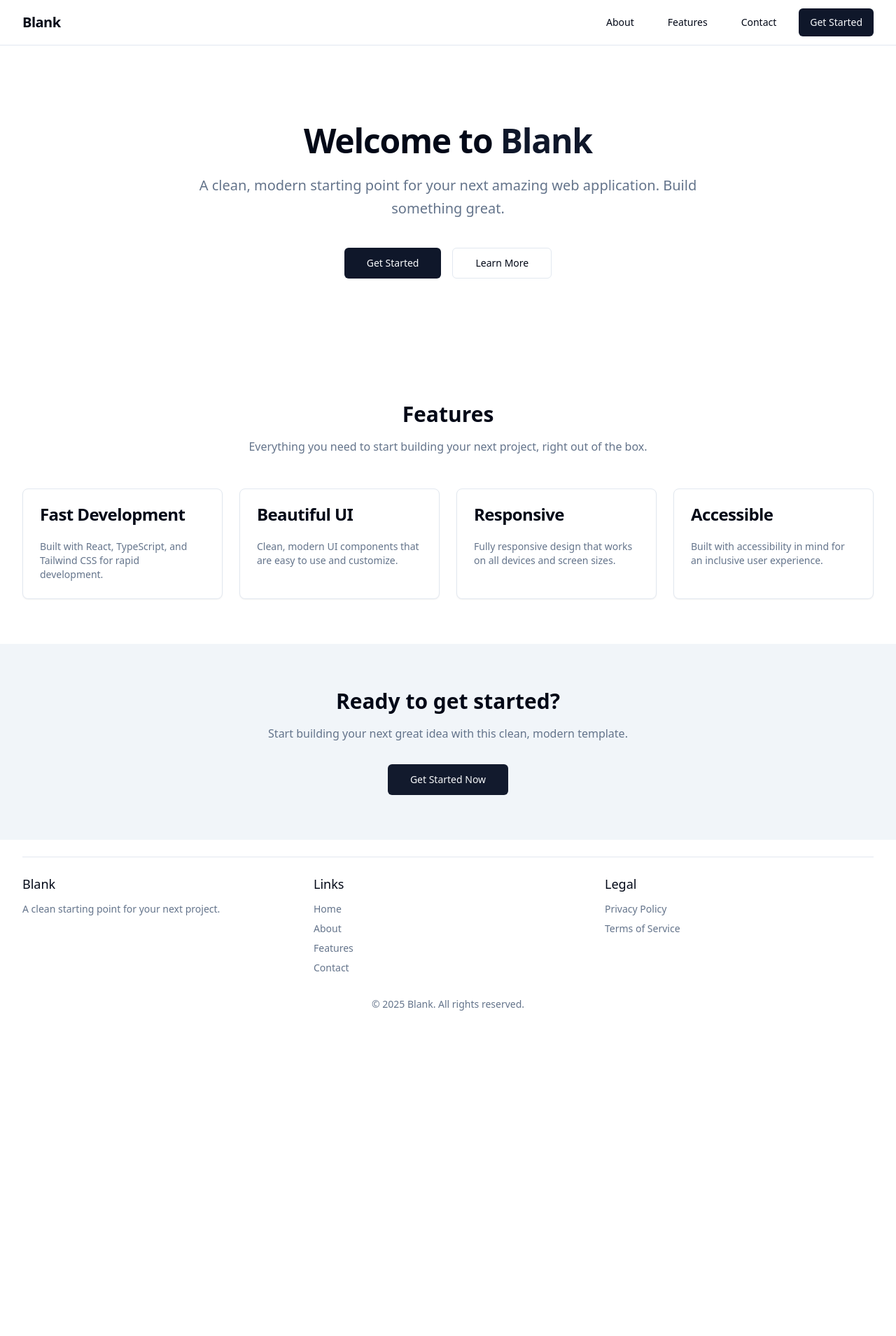
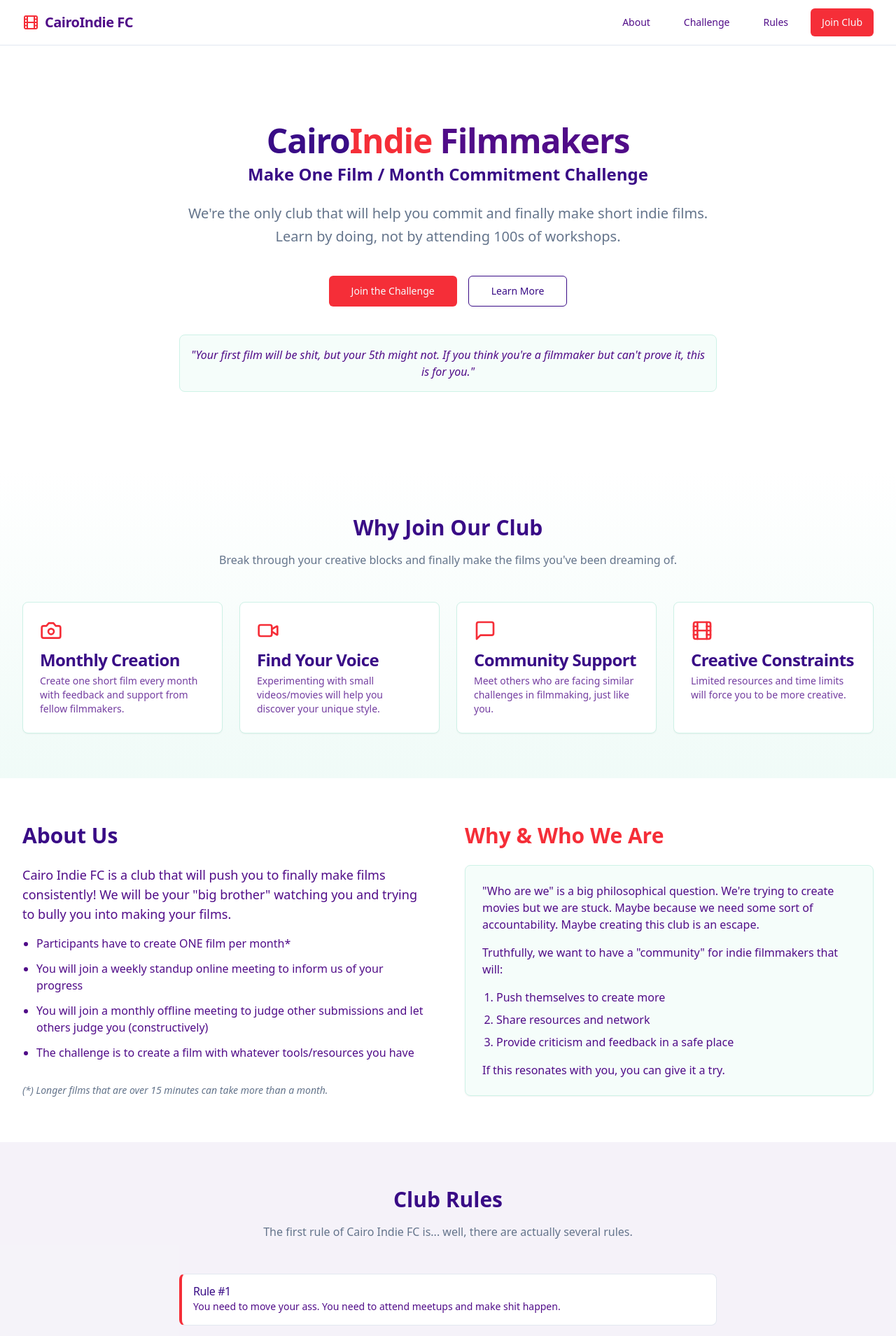
Before and after one commit to MichaelKMalak/cairo-indie, a React (Vite) app: page / in a window 1280 px wide. Shown: the top 1909 px of the page at 70% size. Before the commit the page ends 1469 px from the top, so only its background shows below. Built offline with nearby package versions, Linux system fonts and the light colour scheme.

Commit message:
Refactor: Apply new color scheme and content
Update the application's color scheme with the provided hex codes and incorporate the "Cairo.Indie Filmmakers" content.

```diff
--- /dev/null
+++ b/src/components/About.tsx
@@ -0,0 +1,52 @@
+
+import { Card, CardContent } from "@/components/ui/card";
+
+const About = () => {
+  return (
+    <section id="about" className="py-16 container">
+      <div className="grid grid-cols-1 lg:grid-cols-2 gap-12">
+        <div>
+          <h2 className="text-3xl font-bold mb-6 text-[#390c86]">About Us</h2>
+          <p className="mb-4 text-lg">
+            Cairo Indie FC is a club that will push you to finally make films consistently!
+            We will be your "big brother" watching you and trying to bully you into making your films.
+          </p>
+          <ul className="space-y-3 list-disc pl-5 mb-8">
+            <li>Participants have to create ONE film per month*</li>
+            <li>You will join a weekly standup online meeting to inform us of your progress</li>
+            <li>You will join a monthly offline meeting to judge other submissions and let others judge you (constructively)</li>
+            <li>The challenge is to create a film with whatever tools/resources you have</li>
+          </ul>
+          <p className="text-sm italic text-muted-foreground">
+            (*) Longer films that are over 15 minutes can take more than a month.
+          </p>
+        </div>
+
+        <div>
+          <h2 className="text-3xl font-bold mb-6 text-[#f52e38]">Why & Who We Are</h2>
+          <Card className="bg-[#cef2e7]/20 border-[#cef2e7]">
+            <CardContent className="pt-6">
+              <p className="mb-4">
+                "Who are we" is a big philosophical question. We're trying to create movies but we are stuck.
+                Maybe because we need some sort of accountability. Maybe creating this club is an escape.
+              </p>
+              <p className="mb-4">
+                Truthfully, we want to have a "community" for indie filmmakers that will:
+              </p>
+              <ol className="list-decimal pl-5 space-y-2 mb-4">
+                <li>Push themselves to create more</li>
+                <li>Share resources and network</li>
+                <li>Provide criticism and feedback in a safe place</li>
+              </ol>
+              <p className="font-medium">
+                If this resonates with you, you can give it a try.
+              </p>
+            </CardContent>
+          </Card>
+        </div>
+      </div>
+    </section>
+  );
+};
+
+export default About;
--- /dev/null
+++ b/src/components/Apply.tsx
@@ -0,0 +1,65 @@
+
+import { Button } from "@/components/ui/button";
+import { Input } from "@/components/ui/input";
+import { RadioGroup, RadioGroupItem } from "@/components/ui/radio-group";
+
+const Apply = () => {
+  return (
+    <section id="apply" className="py-16 container">
+      <div className="max-w-xl mx-auto">
+        <div className="text-center mb-8">
+          <h2 className="text-3xl font-bold mb-4 text-[#390c86]">Who Can Apply</h2>
+          <p className="text-muted-foreground">
+            Do you have a camera? If not, do you have a smartphone? If not, maybe you shouldn't apply.
+            If you can take your camera and shoot a story, then you're good.
+          </p>
+        </div>
+
+        <form className="space-y-6 p-6 border rounded-lg shadow-sm bg-white">
+          <div className="space-y-2">
+            <label htmlFor="name" className="block font-medium">Full Name</label>
+            <Input id="name" placeholder="Your name" />
+          </div>
+
+          <div className="space-y-2">
+            <label htmlFor="email" className="block font-medium">Email Address</label>
+            <Input id="email" type="email" placeholder="your@email.com" />
+          </div>
+
+          <div className="space-y-2">
+            <label className="block font-medium mb-2">Do you have equipment to shoot?</label>
+            <RadioGroup defaultValue="smartphone">
+              <div className="flex items-center space-x-2">
+                <RadioGroupItem value="camera" id="camera" />
+                <label htmlFor="camera">I have a camera</label>
+              </div>
+              <div className="flex items-center space-x-2">
+                <RadioGroupItem value="smartphone" id="smartphone" />
+                <label htmlFor="smartphone">I will use my smartphone</label>
+              </div>
+              <div className="flex items-center space-x-2">
+                <RadioGroupItem value="other" id="other" />
+                <label htmlFor="other">I have other equipment</label>
+              </div>
+            </RadioGroup>
+          </div>
+
+          <div className="space-y-2">
+            <label htmlFor="why" className="block font-medium">Why do you want to join?</label>
+            <textarea
+              id="why"
+              className="w-full p-2 border rounded-md min-h-[100px]"
+              placeholder="Tell us why you want to join Cairo Indie FC...">
+            </textarea>
+          </div>
+
+          <Button type="submit" className="w-full bg-[#f52e38] hover:bg-[#f52e38]/90">
+            Submit Application
+          </Button>
+        </form>
+      </div>
+    </section>
+  );
+};
+
+export default Apply;
--- a/src/components/CTA.tsx
+++ b/src/components/CTA.tsx
@@ -3,14 +3,22 @@ import { Button } from "@/components/ui/button";
 
 const CTA = () => {
   return (
-    <section className="bg-muted py-16">
+    <section className="py-16 bg-[#390c86] text-white">
       <div className="container">
         <div className="max-w-3xl mx-auto text-center">
-          <h2 className="text-3xl font-bold mb-4">Ready to get started?</h2>
-          <p className="text-muted-foreground mb-8 max-w-xl mx-auto">
-            Start building your next great idea with this clean, modern template.
+          <h2 className="text-3xl font-bold mb-4">Ready to Start Creating?</h2>
+          <p className="mb-8 max-w-xl mx-auto opacity-90">
+            Stop thinking about making films and actually make them. Join our community of indie filmmakers committed to creating one film per month.
           </p>
-          <Button size="lg" className="animate-pulse-soft">Get Started Now</Button>
+          <div className="p-6 bg-white/10 backdrop-blur-sm rounded-lg mb-8">
+            <p className="italic text-lg mb-4">
+              "You can get stuck in life but not in making films with CairoIndie FC"
+            </p>
+            <p className="text-sm opacity-75">The club for filmmakers who are ready to take action</p>
+          </div>
+          <Button size="lg" className="bg-[#f52e38] hover:bg-[#f52e38]/80 text-white animate-pulse-soft">
+            Join the Challenge
+          </Button>
         </div>
       </div>
     </section>
--- a/src/components/Features.tsx
+++ b/src/components/Features.tsx
@@ -1,43 +1,49 @@
 
 import { Card, CardContent, CardDescription, CardHeader, CardTitle } from "@/components/ui/card";
+import { Camera, Video, MessageSquare, Film } from "lucide-react";
 
 const features = [
   {
-    title: "Fast Development",
-    description: "Built with React, TypeScript, and Tailwind CSS for rapid development.",
+    title: "Monthly Creation",
+    description: "Create one short film every month with feedback and support from fellow filmmakers.",
+    icon: Camera,
   },
   {
-    title: "Beautiful UI",
-    description: "Clean, modern UI components that are easy to use and customize.",
+    title: "Find Your Voice",
+    description: "Experimenting with small videos/movies will help you discover your unique style.",
+    icon: Video,
   },
   {
-    title: "Responsive",
-    description: "Fully responsive design that works on all devices and screen sizes.",
+    title: "Community Support",
+    description: "Meet others who are facing similar challenges in filmmaking, just like you.",
+    icon: MessageSquare,
   },
   {
-    title: "Accessible",
-    description: "Built with accessibility in mind for an inclusive user experience.",
+    title: "Creative Constraints",
+    description: "Limited resources and time limits will force you to be more creative.",
+    icon: Film,
   },
 ];
 
 const Features = () => {
   return (
-    <section className="py-16 container">
+    <section className="py-16 container bg-gradient-to-b from-white to-[#cef2e7]/30">
       <div className="text-center mb-12">
-        <h2 className="text-3xl font-bold mb-4">Features</h2>
+        <h2 className="text-3xl font-bold mb-4 text-[#390c86]">Why Join Our Club</h2>
         <p className="text-muted-foreground max-w-2xl mx-auto">
-          Everything you need to start building your next project, right out of the box.
+          Break through your creative blocks and finally make the films you've been dreaming of.
         </p>
       </div>
 
       <div className="grid grid-cols-1 md:grid-cols-2 lg:grid-cols-4 gap-6">
         {features.map((feature, index) => (
-          <Card key={index} className="border transition-all hover:shadow-md">
-            <CardHeader>
-              <CardTitle>{feature.title}</CardTitle>
+          <Card key={index} className="border border-[#cef2e7] transition-all hover:shadow-md bg-white">
+            <CardHeader className="pb-2">
+              <feature.icon className="h-8 w-8 mb-2 text-[#f52e38]" />
+              <CardTitle className="text-[#390c86]">{feature.title}</CardTitle>
             </CardHeader>
             <CardContent>
-              <CardDescription>{feature.description}</CardDescription>
+              <CardDescription className="text-foreground/80">{feature.description}</CardDescription>
             </CardContent>
           </Card>
         ))}
--- a/src/components/Footer.tsx
+++ b/src/components/Footer.tsx
@@ -1,61 +1,59 @@
 
 import { Separator } from "@/components/ui/separator";
+import { Film } from "lucide-react";
 
 const Footer = () => {
   return (
-    <footer className="bg-background py-6 mt-auto">
+    <footer className="bg-[#390c86] text-white py-10 mt-auto">
       <div className="container">
-        <Separator className="mb-6" />
+        <div className="flex flex-col md:flex-row items-center justify-between mb-8">
+          <div className="flex items-center gap-2 mb-4 md:mb-0">
+            <Film className="h-6 w-6 text-[#f52e38]" />
+            <span className="text-xl font-bold tracking-tight">CairoIndie FC</span>
+          </div>
+          <div className="flex gap-6">
+            <a href="#" className="hover:text-[#cef2e7] transition">About</a>
+            <a href="#" className="hover:text-[#cef2e7] transition">Challenge</a>
+            <a href="#" className="hover:text-[#cef2e7] transition">Rules</a>
+            <a href="#" className="hover:text-[#cef2e7] transition">Apply</a>
+          </div>
+        </div>
+
+        <Separator className="mb-6 bg-white/20" />
+
         <div className="grid grid-cols-1 md:grid-cols-3 gap-8">
           <div>
-            <h3 className="text-lg font-medium mb-3">Blank</h3>
-            <p className="text-muted-foreground text-sm">
-              A clean starting point for your next project.
+            <h3 className="text-lg font-medium mb-3 text-[#cef2e7]">About</h3>
+            <p className="text-white/80 text-sm">
+              A community for indie filmmakers in Cairo committed to creating films consistently.
             </p>
           </div>
           <div>
-            <h3 className="text-lg font-medium mb-3">Links</h3>
-            <ul className="space-y-2 text-sm">
+            <h3 className="text-lg font-medium mb-3 text-[#cef2e7]">Contact</h3>
+            <ul className="space-y-2 text-sm text-white/80">
               <li>
-                <a href="#" className="text-muted-foreground hover:text-foreground transition">
-                  Home
+                <a href="mailto:info@cairoindie.fc" className="hover:text-white transition">
+                  info@cairoindie.fc
                 </a>
               </li>
               <li>
-                <a href="#" className="text-muted-foreground hover:text-foreground transition">
-                  About
-                </a>
-              </li>
-              <li>
-                <a href="#" className="text-muted-foreground hover:text-foreground transition">
-                  Features
-                </a>
-              </li>
-              <li>
-                <a href="#" className="text-muted-foreground hover:text-foreground transition">
-                  Contact
+                <a href="https://instagram.com/cairoindie.fc" className="hover:text-white transition">
+                  @cairoindie.fc
                 </a>
               </li>
             </ul>
           </div>
           <div>
-            <h3 className="text-lg font-medium mb-3">Legal</h3>
-            <ul className="space-y-2 text-sm">
-              <li>
-                <a href="#" className="text-muted-foreground hover:text-foreground transition">
-                  Privacy Policy
-                </a>
-              </li>
-              <li>
-                <a href="#" className="text-muted-foreground hover:text-foreground transition">
-                  Terms of Service
-                </a>
-              </li>
-            </ul>
+            <h3 className="text-lg font-medium mb-3 text-[#cef2e7]">Join Us</h3>
+            <p className="text-white/80 text-sm">
+              Monthly meetups in Cairo.
+              <br />
+              Weekly online check-ins.
+            </p>
           </div>
         </div>
-        <div className="mt-8 text-center text-sm text-muted-foreground">
-          <p>© {new Date().getFullYear()} Blank. All rights reserved.</p>
+        <div className="mt-8 text-center text-sm text-white/60">
+          <p>© {new Date().getFullYear()} Cairo Indie Filmmakers Club. All rights reserved.</p>
         </div>
       </div>
     </footer>
--- a/src/components/Hero.tsx
+++ b/src/components/Hero.tsx
@@ -5,15 +5,31 @@ const Hero = () => {
   return (
     <section className="py-20 md:py-28 container">
       <div className="max-w-3xl mx-auto text-center animate-fade-in">
-        <h1 className="text-4xl md:text-5xl font-bold tracking-tight mb-6">
-          Welcome to <span className="text-primary">Blank</span>
+        <h1 className="text-4xl md:text-5xl font-bold tracking-tight mb-2">
+          <span className="text-[#390c86]">Cairo</span>
+          <span className="text-[#f52e38]">Indie</span> Filmmakers
         </h1>
+        <h2 className="text-xl md:text-2xl font-bold mb-6 text-[#390c86]">
+          Make One Film / Month Commitment Challenge
+        </h2>
         <p className="text-xl text-muted-foreground mb-10 leading-relaxed">
-          A clean, modern starting point for your next amazing web application. Build something great.
+          We're the only club that will help you commit and finally make short indie films.
+          Learn by doing, not by attending 100s of workshops.
         </p>
         <div className="flex flex-wrap justify-center gap-4">
-          <Button size="lg">Get Started</Button>
-          <Button size="lg" variant="outline">Learn More</Button>
+          <Button size="lg" className="bg-[#f52e38] hover:bg-[#f52e38]/90">
+            Join the Challenge
+          </Button>
+          <Button size="lg" variant="outline" className="border-[#390c86] text-[#390c86]">
+            Learn More
+          </Button>
+        </div>
+
+        <div className="mt-10 p-4 bg-[#cef2e7]/20 rounded-lg border border-[#cef2e7] italic">
+          <p className="text-md">
+            "Your first film will be shit, but your 5th might not.
+            If you think you're a filmmaker but can't prove it, this is for you."
+          </p>
         </div>
       </div>
     </section>
--- a/src/components/Navbar.tsx
+++ b/src/components/Navbar.tsx
@@ -1,19 +1,22 @@
 
 import { Button } from "@/components/ui/button";
+import { Film } from "lucide-react";
 
 const Navbar = () => {
   return (
     <nav className="border-b bg-background/95 backdrop-blur supports-[backdrop-filter]:bg-background/60">
       <div className="container flex h-16 items-center justify-between">
         <div className="flex items-center gap-2">
-          <span className="text-xl font-semibold tracking-tight">Blank</span>
+          <Film className="h-6 w-6 text-[#f52e38]" />
+          <span className="text-xl font-bold tracking-tight">CairoIndie FC</span>
         </div>
-        <div className="flex items-center gap-4">
+        <div className="hidden md:flex items-center gap-4">
           <Button variant="ghost">About</Button>
-          <Button variant="ghost">Features</Button>
-          <Button variant="ghost">Contact</Button>
-          <Button>Get Started</Button>
+          <Button variant="ghost">Challenge</Button>
+          <Button variant="ghost">Rules</Button>
+          <Button className="bg-[#f52e38] hover:bg-[#f52e38]/90">Join Club</Button>
         </div>
+        <Button className="md:hidden bg-[#f52e38] hover:bg-[#f52e38]/90">Join</Button>
       </div>
     </nav>
   );
--- /dev/null
+++ b/src/components/Rules.tsx
@@ -0,0 +1,58 @@
+
+import { Alert, AlertDescription, AlertTitle } from "@/components/ui/alert";
+
+const Rules = () => {
+  return (
+    <section id="rules" className="py-16 bg-[#390c86]/5">
+      <div className="container">
+        <div className="text-center mb-12">
+          <h2 className="text-3xl font-bold mb-4 text-[#390c86]">Club Rules</h2>
+          <p className="text-muted-foreground max-w-2xl mx-auto">
+            The first rule of Cairo Indie FC is... well, there are actually several rules.
+          </p>
+        </div>
+
+        <div className="max-w-3xl mx-auto space-y-4">
+          <Alert className="border-l-4 border-l-[#f52e38]">
+            <AlertTitle className="text-[#390c86]">Rule #1</AlertTitle>
+            <AlertDescription>
+              You need to move your ass. You need to attend meetups and make shit happen.
+            </AlertDescription>
+          </Alert>
+
+          <Alert className="border-l-4 border-l-[#f52e38]">
+            <AlertTitle className="text-[#390c86]">Rule #2</AlertTitle>
+            <AlertDescription>
+              1 offline monthly meetup to judge people's hard work and let them judge you. 2 strikes and you're out.
+            </AlertDescription>
+          </Alert>
+
+          <Alert className="border-l-4 border-l-[#f52e38]">
+            <AlertTitle className="text-[#390c86]">Rule #3</AlertTitle>
+            <AlertDescription>
+              1 weekly online meetup. It'll just take a couple of minutes, no worries. You've to share your progress.
+            </AlertDescription>
+          </Alert>
+
+          <Alert className="border-l-4 border-l-[#f52e38]">
+            <AlertTitle className="text-[#390c86]">Rule #4</AlertTitle>
+            <AlertDescription>
+              You need to submit something! That's the whole purpose of all of this, you know?
+              1 short film per month. If more than 10 minutes, the deadline could be extended.
+            </AlertDescription>
+          </Alert>
+
+          <Alert className="border-l-4 border-l-[#f52e38]">
+            <AlertTitle className="text-[#390c86]">Rule #5</AlertTitle>
+            <AlertDescription>
+              Collaborate at least once a year with someone else from the club.
+              We believe in you and that you can be a one-man show, but not now.
+            </AlertDescription>
+          </Alert>
+        </div>
+      </div>
+    </section>
+  );
+};
+
+export default Rules;
--- a/src/index.css
+++ b/src/index.css
@@ -1,3 +1,4 @@
+
 @tailwind base;
 @tailwind components;
 @tailwind utilities;
@@ -5,24 +6,24 @@
 @layer base {
   :root {
     --background: 0 0% 100%;
-    --foreground: 222.2 84% 4.9%;
+    --foreground: 273 84% 29%;
 
     --card: 0 0% 100%;
-    --card-foreground: 222.2 84% 4.9%;
+    --card-foreground: 273 84% 29%;
 
     --popover: 0 0% 100%;
-    --popover-foreground: 222.2 84% 4.9%;
+    --popover-foreground: 273 84% 29%;
 
-    --primary: 222.2 47.4% 11.2%;
+    --primary: 273 84% 29%;
     --primary-foreground: 210 40% 98%;
 
-    --secondary: 210 40% 96.1%;
+    --secondary: 353 91% 57%;
     --secondary-foreground: 222.2 47.4% 11.2%;
 
-    --muted: 210 40% 96.1%;
+    --muted: 164 48% 88%;
     --muted-foreground: 215.4 16.3% 46.9%;
 
-    --accent: 210 40% 96.1%;
+    --accent: 164 48% 88%;
     --accent-foreground: 222.2 47.4% 11.2%;
 
     --destructive: 0 84.2% 60.2%;
@@ -30,63 +31,44 @@
 
     --border: 214.3 31.8% 91.4%;
     --input: 214.3 31.8% 91.4%;
-    --ring: 222.2 84% 4.9%;
+    --ring: 273 84% 29%;
 
     --radius: 0.5rem;
 
-    --sidebar-background: 0 0% 98%;
-
-    --sidebar-foreground: 240 5.3% 26.1%;
-
-    --sidebar-primary: 240 5.9% 10%;
-
-    --sidebar-primary-foreground: 0 0% 98%;
-
-    --sidebar-accent: 240 4.8% 95.9%;
-
-    --sidebar-accent-foreground: 240 5.9% 10%;
-
-    --sidebar-border: 220 13% 91%;
-
-    --sidebar-ring: 217.2 91.2% 59.8%;
+    /* Custom colors */
+    --deep-purple: 273 84% 29%;
+    --bright-red: 353 91% 57%;
+    --mint-green: 164 48% 88%;
   }
 
   .dark {
-    --background: 222.2 84% 4.9%;
+    --background: 273 84% 10%;
     --foreground: 210 40% 98%;
 
-    --card: 222.2 84% 4.9%;
+    --card: 273 84% 15%;
     --card-foreground: 210 40% 98%;
 
-    --popover: 222.2 84% 4.9%;
+    --popover: 273 84% 15%;
     --popover-foreground: 210 40% 98%;
 
-    --primary: 210 40% 98%;
-    --primary-foreground: 222.2 47.4% 11.2%;
+    --primary: 164 48% 88%;
+    --primary-foreground: 273 84% 29%;
 
-    --secondary: 217.2 32.6% 17.5%;
+    --secondary: 353 91% 57%;
     --secondary-foreground: 210 40% 98%;
 
-    --muted: 217.2 32.6% 17.5%;
+    --muted: 273 48% 20%;
     --muted-foreground: 215 20.2% 65.1%;
 
-    --accent: 217.2 32.6% 17.5%;
+    --accent: 273 48% 20%;
     --accent-foreground: 210 40% 98%;
 
     --destructive: 0 62.8% 30.6%;
     --destructive-foreground: 210 40% 98%;
 
-    --border: 217.2 32.6% 17.5%;
-    --input: 217.2 32.6% 17.5%;
-    --ring: 212.7 26.8% 83.9%;
-    --sidebar-background: 240 5.9% 10%;
-    --sidebar-foreground: 240 4.8% 95.9%;
-    --sidebar-primary: 224.3 76.3% 48%;
-    --sidebar-primary-foreground: 0 0% 100%;
-    --sidebar-accent: 240 3.7% 15.9%;
-    --sidebar-accent-foreground: 240 4.8% 95.9%;
-    --sidebar-border: 240 3.7% 15.9%;
-    --sidebar-ring: 217.2 91.2% 59.8%;
+    --border: 273 48% 20%;
+    --input: 273 48% 20%;
+    --ring: 164 48% 88%;
   }
 }
 
@@ -99,3 +81,32 @@
     @apply bg-background text-foreground;
   }
 }
+
+/* Custom animation for film reel effect */
+@keyframes filmReel {
+  0% {
+    transform: translateX(0);
+  }
+  100% {
+    transform: translateX(-100%);
+  }
+}
+
+.film-reel {
+  animation: filmReel 20s linear infinite;
+}
+
+/* Film strip border */
+.film-border {
+  background-image: repeating-linear-gradient(
+    90deg,
+    transparent,
+    transparent 15px,
+    rgba(57, 12, 134, 0.2) 15px,
+    rgba(57, 12, 134, 0.2) 20px
+  );
+}
+
+.text-gradient {
+  @apply bg-gradient-to-r from-[#390c86] via-[#f52e38] to-[#cef2e7] bg-clip-text text-transparent;
+}
--- a/src/pages/Index.tsx
+++ b/src/pages/Index.tsx
@@ -2,6 +2,9 @@
 import Layout from "../components/Layout";
 import Hero from "../components/Hero";
 import Features from "../components/Features";
+import About from "../components/About";
+import Rules from "../components/Rules";
+import Apply from "../components/Apply";
 import CTA from "../components/CTA";
 
 const Index = () => {
@@ -9,6 +12,9 @@ const Index = () => {
     <Layout>
       <Hero />
       <Features />
+      <About />
+      <Rules />
+      <Apply />
       <CTA />
     </Layout>
   );
```
